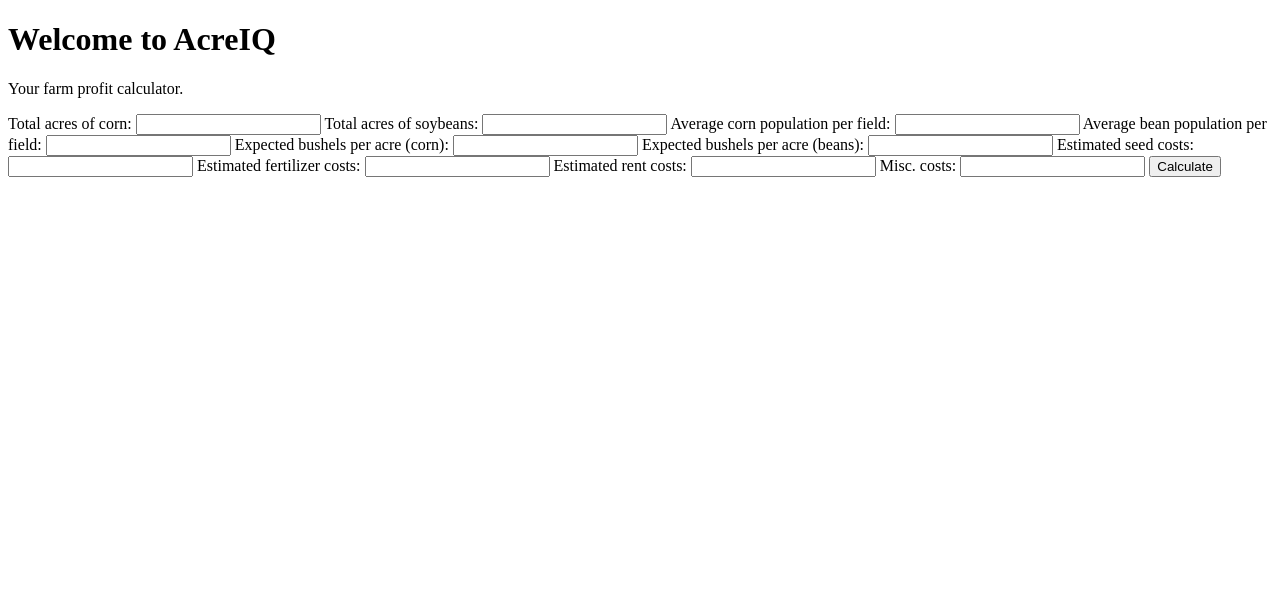
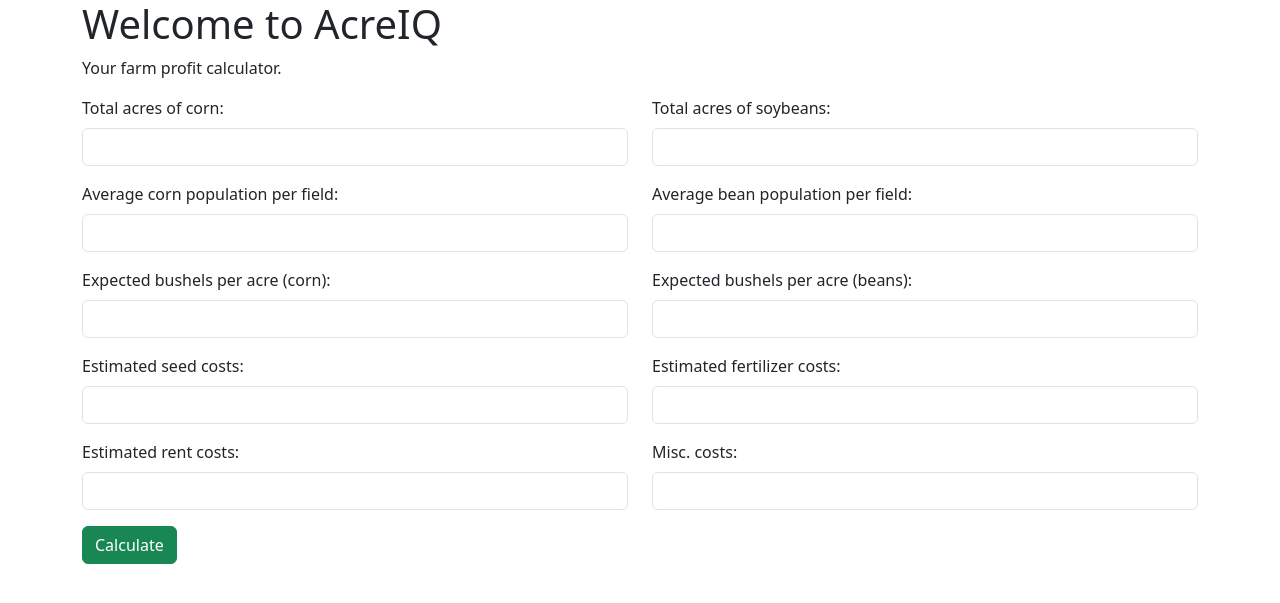
Before and after one commit to BryceBerry4710/acreiq_django, a Django app: page / in a window 1280 px wide. Shown: the top 603 px of the page. Run offline with Django 5.2, Linux system fonts and the light colour scheme.

Commit message:
Began using bootstrap for styling. Cleaned up font as well as input fields.

```diff
--- a/calculator/templates/calculator/home.html
+++ b/calculator/templates/calculator/home.html
@@ -2,44 +2,75 @@
 <html>
 <head>
     <title>AcreIQ</title>
+    <link href="https://cdn.jsdelivr.net/npm/bootstrap@5.3.0/dist/css/bootstrap.min.css" rel="stylesheet">
 </head>
 <body>
+    <div class="container">
     <h1>Welcome to AcreIQ</h1>
     <p>Your farm profit calculator.</p>
     <form method="post">
         {% csrf_token %}
 
-        <label> Total acres of corn:</label>
-        <input type="number" name="total_corn" step="0.01" value="{{ total_corn}}">
-        <label>Total acres of soybeans:</label>
-        <input type="number" name="total_soybeans" step="0.01" value="{{ total_soybeans }}">
+        <div class="row mb-3">
+        <div class="col-12 col-md-6">
+            <label class="form-label">Total acres of corn:</label>
+            <input type="number" name="total_corn" step="0.01" value="{{ total_corn}}" class="form-control">
+        </div>
 
-        <label>Average corn population per field:</label>
-        <input type="number" name="pop_corn" step="0.01" value="{{ pop_corn }}">
+        <div class="col-12 col-md-6">
+            <label class="form-label">Total acres of soybeans:</label>
+            <input type="number" name="total_soybeans" step="0.01" value="{{ total_soybeans }}"class="form-control">
+        </div>
+        </div>
 
-        <label>Average bean population per field:</label>
-        <input type="number" name="pop_beans" step="0.01" value="{{ pop_beans }}">
+        <div class="row mb-3">
+        <div class="col-12 col-md-6">
+            <label class="form-label">Average corn population per field:</label>
+            <input type="number" name="pop_corn" step="0.01" value="{{ pop_corn }}"class="form-control">
+        </div>
+        <div class="col-12 col-md-6">
+            <label class="form-label">Average bean population per field:</label>
+            <input type="number" name="pop_beans" step="0.01" value="{{ pop_beans }}"class="form-control">
+        </div>
+        </div>
 
-        <label>Expected bushels per acre (corn):</label>
-        <input type="number" name="bushels_corn" step="0.01" value="{{ bushels_corn }}">
+        <div class="row mb-3">
+        <div class="col-12 col-md-6">
+            <label class="form-label">Expected bushels per acre (corn):</label>
+            <input type="number" name="bushels_corn" step="0.01" value="{{ bushels_corn }}"class="form-control">
+        </div>
 
-        <label>Expected bushels per acre (beans):</label>
-        <input type="number" name="bushels_beans" step="0.01" value="{{ bushels_beans }}">
+        <div class="col 12 col-md-6">
+            <label class="form-label">Expected bushels per acre (beans):</label>
+            <input type="number" name="bushels_beans" step="0.01" value="{{ bushels_beans }}"class="form-control">
+        </div>
+        </div>
 
-        <label>Estimated seed costs:</label>
-        <input type="number" name="cost_seed" step="0.01" value="{{ cost_seed }}">
+        <div class="row mb-3">
+        <div class="col-12 col-md-6">
+            <label class='form-label'>Estimated seed costs:</label>
+            <input type="number" name="cost_seed" step="0.01" value="{{ cost_seed }}"class="form-control">
+        </div>
 
-        <label>Estimated fertilizer costs:</label>
-        <input type="number" name="cost_fert" step="0.01" value="{{ cost_fert }}">
+        <div class="col-12 col-md-6">
+            <label class="form-label">Estimated fertilizer costs:</label>
+            <input type="number" name="cost_fert" step="0.01" value="{{ cost_fert }}"class="form-control">
+        </div>
+        </div>
 
-        <label>Estimated rent costs:</label>
-        <input type="number" name="cost_rent" step="0.01" value="{{ cost_rent }}">
+        <div class="row mb-3">
+        <div class="col-12 col-md-6">
+            <label class="form-label">Estimated rent costs:</label>
+            <input type="number" name="cost_rent" step="0.01" value="{{ cost_rent }}"class="form-control">
+        </div>
 
+        <div class="col-12 col-md-6">
+            <label class="form-label">Misc. costs:</label>
+            <input type="number" name="cost_misc" step="0.01" value="{{ cost_misc }}"class="form-control">
+        </div>
+        </div>
 
-        <label>Misc. costs:</label>
-        <input type="number" name="cost_misc" step="0.01" value="{{ cost_misc }}">
-
-        <button type="submit">Calculate</button>
+        <button type="submit" class="btn btn-success">Calculate</button>
 
 
     </form>
@@ -60,5 +91,6 @@
         <p>Beans: Below Break-Even</p>
         {% endif %}
 {% endif %}
+    </div>
 </body>
 </html>
```
